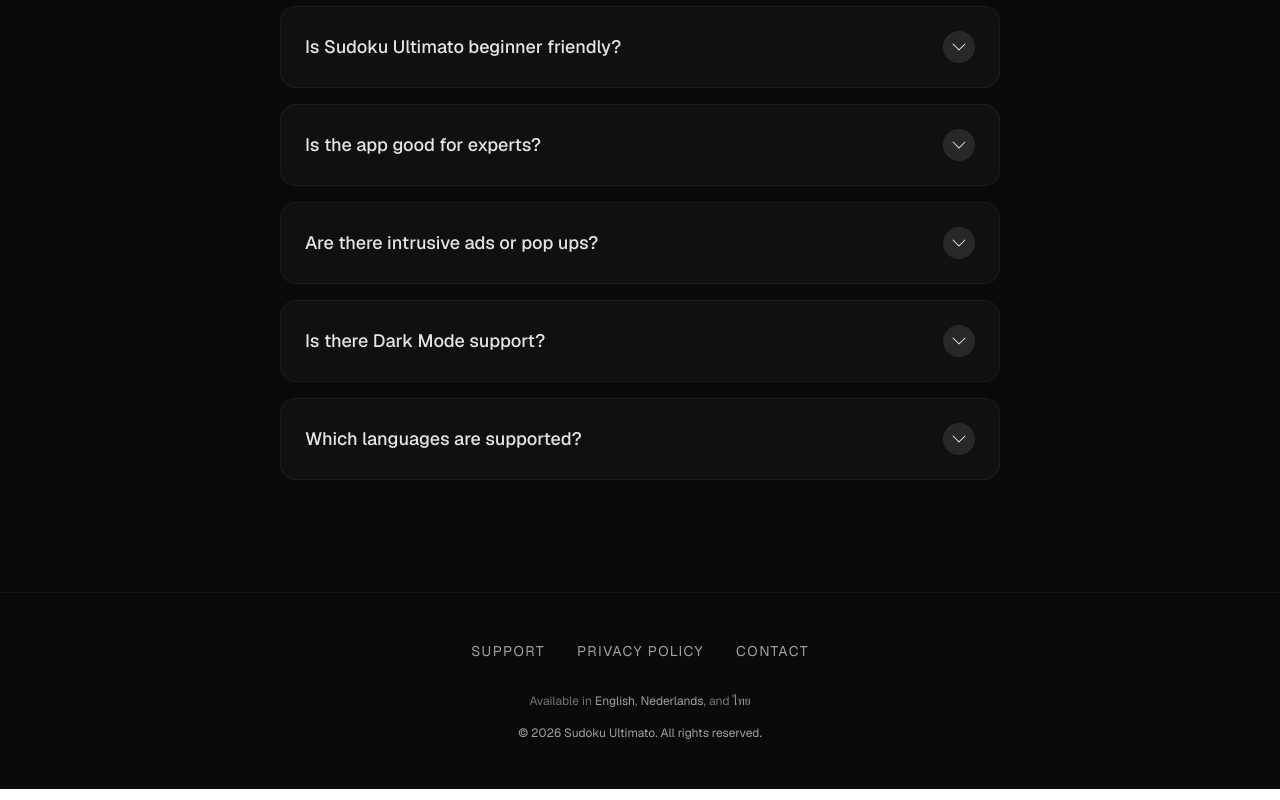
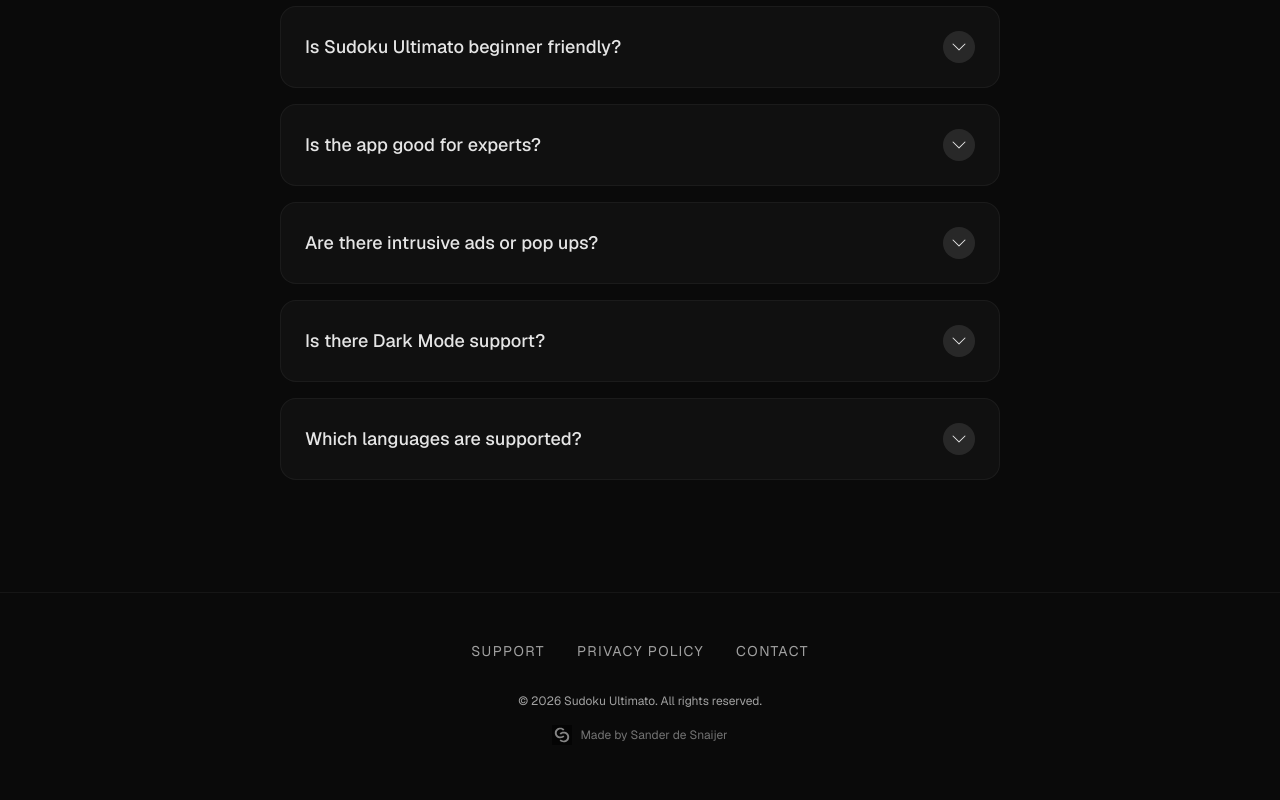
Before and after one commit to sanderdesnaijer/sudoku-ultimato-website, a Next.js app: page / in a window 1280 px wide. Shown: the part 7068-7868 px from the top of the page. Built offline with nearby package versions, Linux system fonts and the light colour scheme; no server answers.

Commit message:
added website link

```diff
--- a/app/components/HomePage.tsx
+++ b/app/components/HomePage.tsx
@@ -530,34 +530,22 @@ export default function HomePage({ lang }: { lang: Lang }) {
             {t.footer.contact}
           </a>
         </nav>
-        {/* Language availability for SEO */}
-        <p className="text-neutral-500 text-xs mb-4">
-          {t.footer.availableIn.split(/(English|Nederlands|ไทย)/).map((part, i) => {
-            if (part === "English") {
-              return (
-                <Link key={i} href="/" className="text-neutral-400 hover:text-white transition-colors">
-                  English
-                </Link>
-              );
-            }
-            if (part === "Nederlands") {
-              return (
-                <Link key={i} href="/nl/" className="text-neutral-400 hover:text-white transition-colors">
-                  Nederlands
-                </Link>
-              );
-            }
-            if (part === "ไทย") {
-              return (
-                <Link key={i} href="/th/" className="text-neutral-400 hover:text-white transition-colors">
-                  ไทย
-                </Link>
-              );
-            }
-            return <span key={i}>{part}</span>;
-          })}
-        </p>
         <p className="text-neutral-400 text-xs">{t.footer.rights}</p>
+        <a
+          href="https://www.sanderdesnaijer.com/"
+          target="_blank"
+          rel="noopener noreferrer"
+          className="group inline-flex items-center gap-2 text-neutral-500 text-xs mt-4 hover:text-neutral-300 transition-colors"
+        >
+          <img
+            src="/logo-scc.svg"
+            alt="SCC de Snaijer"
+            width={20}
+            height={20}
+            className="opacity-50 group-hover:opacity-75 transition-opacity"
+          />
+          {t.footer.developer}
+        </a>
       </footer>
     </div>
   );
--- a/app/locales/en.ts
+++ b/app/locales/en.ts
@@ -132,8 +132,8 @@ const en: Translations = {
     support: "Support",
     privacy: "Privacy Policy",
     contact: "Contact",
+    developer: "Made by Sander de Snaijer",
     rights: "© 2026 Sudoku Ultimato. All rights reserved.",
-    availableIn: "Available in English, Nederlands, and ไทย",
   },
   supportPage: {
     title: "Support",
--- a/app/locales/nl.ts
+++ b/app/locales/nl.ts
@@ -131,8 +131,8 @@ const nl: Translations = {
     support: "Ondersteuning",
     privacy: "Privacybeleid",
     contact: "Contact",
+    developer: "Gemaakt door Sander de Snaijer",
     rights: "© 2026 Sudoku Ultimato. Alle rechten voorbehouden.",
-    availableIn: "Beschikbaar in English, Nederlands en ไทย",
   },
   supportPage: {
     title: "Ondersteuning",
--- a/app/locales/th.ts
+++ b/app/locales/th.ts
@@ -127,8 +127,8 @@ const th: Translations = {
     support: "ฝ่ายช่วยเหลือ",
     privacy: "นโยบายความเป็นส่วนตัว",
     contact: "ติดต่อ",
+    developer: "สร้างโดย Sander de Snaijer",
     rights: "© 2026 Sudoku Ultimato สงวนลิขสิทธิ์",
-    availableIn: "พร้อมใช้งานใน English, Nederlands และ ไทย",
   },
   supportPage: {
     title: "ฝ่ายช่วยเหลือ",
--- a/app/locales/types.ts
+++ b/app/locales/types.ts
@@ -67,8 +67,8 @@ export type Translations = {
     support: string;
     privacy: string;
     contact: string;
+    developer: string;
     rights: string;
-    availableIn: string;
   };
   supportPage: {
     title: string;
```
Also changed, not shown: public/logo-scc.svg (added).
